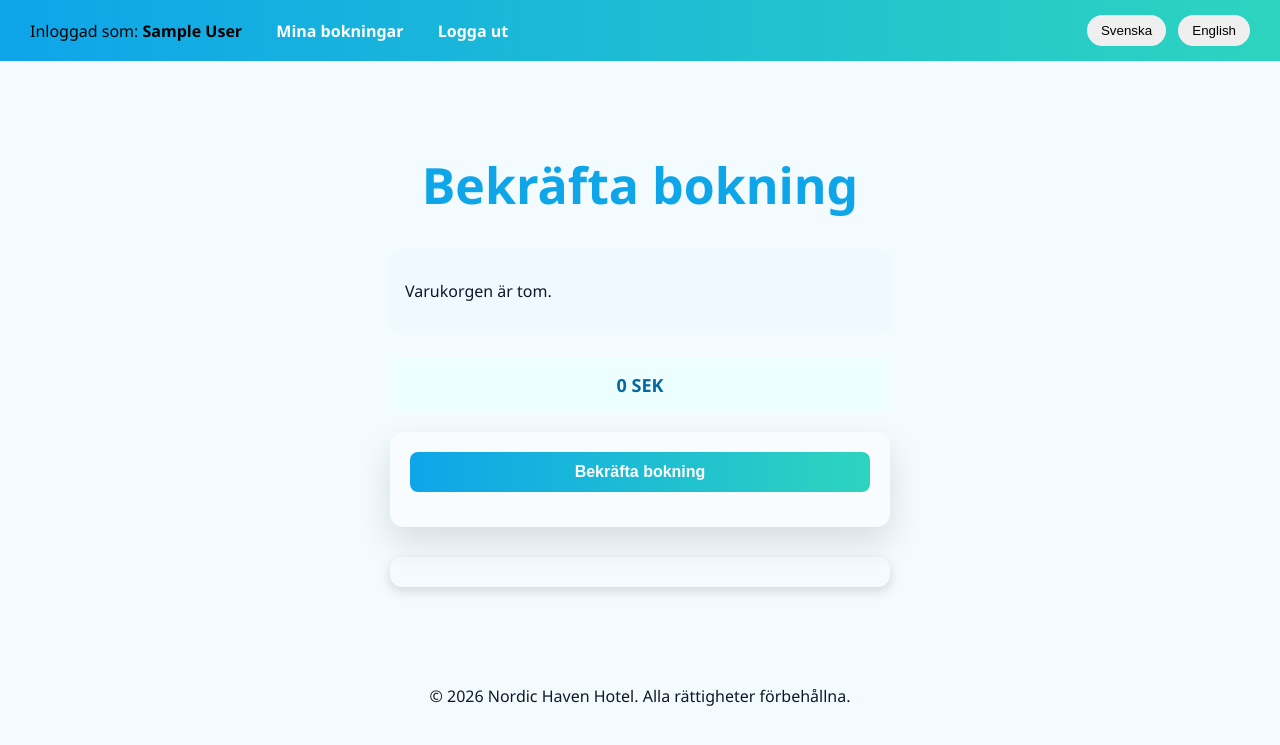
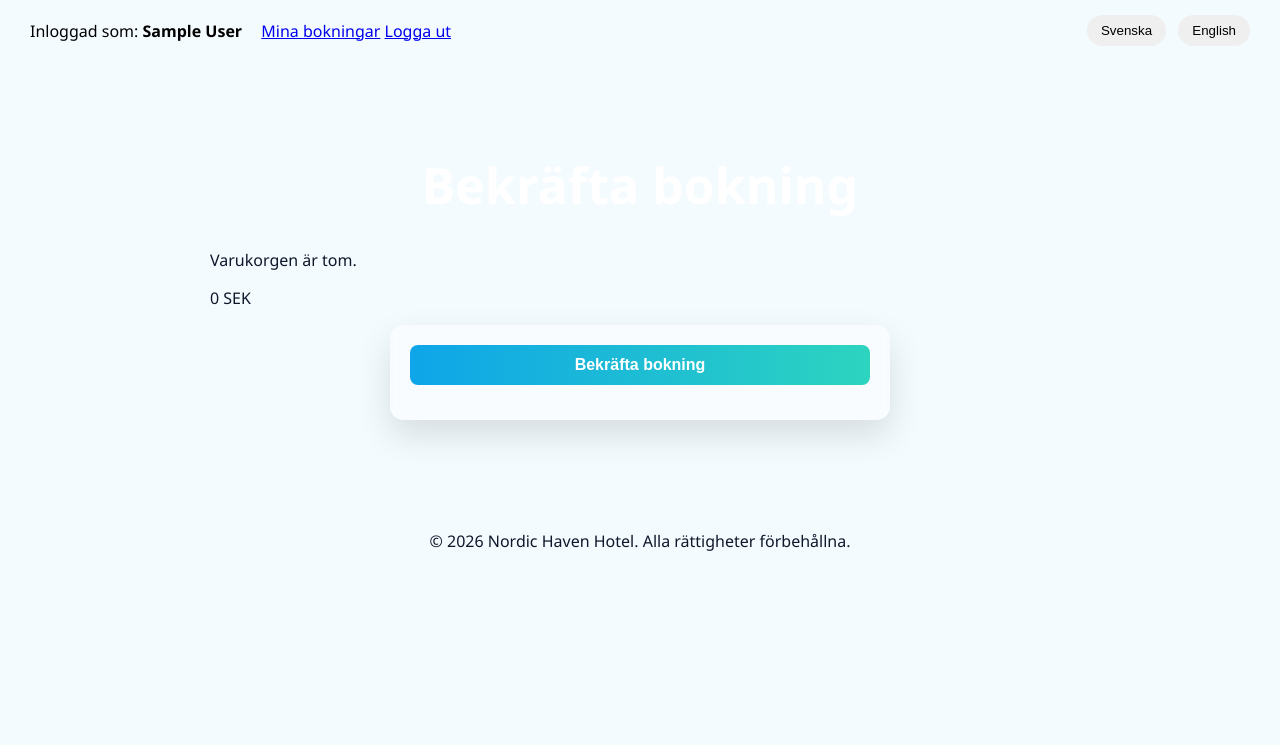
Before and after one commit to Zackkee/DSF100-Projekt, a Flask app: page /booking.html in a window 1280 px wide. Shown: the top 745 px of the page. Run offline with Flask 3, Linux system fonts and the light colour scheme; the visitor is signed in with stand-in values (Sample User, id 1).

Commit message:
lite ändring i css

```diff
--- a/static/style.css
+++ b/static/style.css
@@ -1,13 +1,14 @@
-
 * {
     box-sizing: border-box;
 }
+
 body {
     font-family: 'Segoe UI', Tahoma, Geneva, Verdana, sans-serif;
     margin: 0;
     padding: 0;
     background-color: #f4fbff;
     color: #0f172a;
+    overflow-x: hidden;
 }
 
 /* ===== Container ===== */
@@ -43,66 +27,82 @@
     background-attachment: scroll;
 }
 
-/* ===== Kontrast på text ===== */
+/* ===== Text ===== */
 .index-background h1,
 .index-background h2,
 .index-background p,
 .index-background label {
     color: #ffffff;
     text-shadow:
-        0 3px 8px rgba(0, 0, 0, 0.55),
-        0 6px 18px rgba(0, 0, 0, 0.35);
+        0 3px 8px rgba(0,0,0,0.55),
+        0 6px 18px rgba(0,0,0,0.35);
 }
 
 /* ===== Navigation ===== */
-nav {
+.main-nav {
     background: linear-gradient(90deg, #0ea5e9, #2dd4bf);
-    padding: 15px;
-    text-align: center;
+    display: flex;
+    justify-content: space-between;
+    align-items: center;
+    padding: 15px 30px;
 }
 
-nav a {
-    color: #ffffff;
+.nav-left,
+.nav-right {
+    display: flex;
+    align-items: center;
+    gap: 15px;
+}
+
+.nav-left a {
+    color: white;
     text-decoration: none;
-    margin: 0 15px;
     font-weight: 600;
 }
 
-nav a:hover {
+.nav-left a:hover {
     text-decoration: underline;
 }
 
-/* ===== Rubriker ===== */
+.nav-right button {
+    padding: 8px 14px;
+    border: none;
+    border-radius: 20px;
+    cursor: pointer;
+    font-weight: 600;
+}
+
+/* ===== Headings ===== */
 h1 {
     text-align: center;
     margin: 30px 0;
     font-size: 50px;
-    color: #0ea5e9;
+    color: #ffffff;
 }
 
-/* ===== Formulär (allmän) ===== */
+/* ===== Forms ===== */
 form {
     max-width: 500px;
     margin: 0 auto 30px;
     padding: 20px;
     border-radius: 14px;
-    background-color: rgba(255, 255, 255, 0.4);
+    background-color: rgba(255,255,255,0.4);
     backdrop-filter: blur(6px);
-    box-shadow: 0 15px 35px rgba(0, 0, 0, 0.12);
+    box-shadow: 0 15px 35px rgba(0,0,0,0.12);
+    overflow: hidden;
 }
 
 form label {
     display: block;
     margin-bottom: 8px;
     font-weight: 600;
-    color: #0284c7;
 }
 
-/* ===== Inputs ===== */
 form input,
 form select,
 form button {
     width: 100%;
+    max-width: 100%;
     padding: 11px;
     margin-bottom: 15px;
     border-radius: 8px;
@@ -118,85 +118,20 @@
     outline: none;
 }
 
-/* ===== Knapp ===== */
 form button {
     background: linear-gradient(90deg, #0ea5e9, #2dd4bf);
-    color: #ffffff;
+    color: white;
     border: none;
     cursor: pointer;
     font-weight: bold;
-    transition: all 0.3s ease;
 }
 
 form button:hover {
     transform: translateY(-2px);
-    box-shadow: 0 8px 22px rgba(0, 0, 0, 0.18);
+    box-shadow: 0 8px 22px rgba(0,0,0,0.18);
 }
 
-/* ===== Tabeller ===== */
-table {
-    width: 90%;
-    margin: 0 auto 30px;
-    border-collapse: collapse;
-    background-color: #ffffff;
-}
-
-table th,
-table td {
-    padding: 12px 15px;
-    border: 1px solid #e0f2fe;
-    text-align: center;
-}
-
-table th {
-    background-color: #0ea5e9;
-    color: #ffffff;
-}
-
-/* ===== Meddelanden (BOKNING och KUND) ===== */
-#message,
-#msg {
-    text-align: center;
-    font-size: 18px;
-    margin-top: 20px;
-    font-weight: bold;
-    padding: 15px;
-    border-radius: 12px;
-    width: 90%;
-    max-width: 500px;
-    margin-left: auto;
-    margin-right: auto;
-    box-shadow: 0 4px 12px rgba(0,0,0,0.15);
-}
-
-#message.success,
-#msg.success {
-    background-color: #d1fae5;
-    color: #15803d;
-    border: 1px solid #15803d;
-}
-
-#message.error,
-#msg.error {
-    background-color: #fee2e2;
-    color: #dc2626;
-    border: 1px solid #dc2626;
-}
-
-/* ==================================================
-   ROOMS PAGE
-================================================== */
-
-.rooms-hero {
-    background: linear-gradient(
-        rgba(0,0,0,0.45),
-        rgba(0,0,0,0.45)
-    ), url("1.jpg") center/cover no-repeat;
-    padding: 80px 20px;
-    text-align: center;
-    color: #ffffff;
-}
-
+/* ===== Rooms ===== */
 .rooms-wrapper {
     max-width: 1200px;
     margin: 60px auto;
@@ -238,136 +167,10 @@
     flex-direction: column;
     justify-content: flex-end;
     padding: 35px;
-    color: #ffffff;
+    color: white;
 }
 
-.room-overlay .price {
-    font-size: 18px;
-    font-weight: bold;
-    color: #2dd4bf;
-}
-
-/* ==================================================
-   MULTI ROOM BOOKING
-================================================== */
-
-#rooms {
-    margin: 25px auto;
-    max-width: 500px;
-    padding: 15px;
-    background: #f0f9ff;
-    border-radius: 10px;
-}
-
-#price {
-    max-width: 500px;
-    margin: 20px auto;
-    padding: 15px;
-    background: #ecfeff;
-    border-radius: 10px;
-    font-size: 18px;
-    font-weight: bold;
-    color: #0369a1;
-    white-space: pre-line;
-    text-align: center;
-}
-
-/* ==================================================
-   KUNDREGISTERING – NY DESIGN
-================================================== */
-.form-container {
-    max-width: 500px;
-    margin: 40px auto 60px;
-    padding: 30px;
-    background: rgba(255,255,255,0.9);
-    border-radius: 20px;
-    box-shadow: 0 20px 50px rgba(0,0,0,0.15);
-    text-align: center;
-}
-
-.form-container h1 {
-    margin-bottom: 30px;
-    font-size: 40px;
-    color: #0ea5e9;
-}
-
-.form-container form label {
-    display: block;
-    margin-bottom: 8px;
-    font-weight: 600;
-    color: #0284c7;
-    text-align: left;
-}
-
-.form-container form input {
-    width: 100%;
-    padding: 12px;
-    margin-bottom: 20px;
-    border-radius: 10px;
-    border: 1px solid #bae6fd;
-    font-size: 16px;
-    transition: all 0.3s ease;
-}
-
-.form-container form input:focus {
-    border-color: #0ea5e9;
-    box-shadow: 0 0 8px rgba(14,165,233,0.5);
-    outline: none;
-}
-
-
-.form-container form button {
-    width: 100%;
-    padding: 14px;
-    font-size: 18px;
-    font-weight: bold;
-    border-radius: 30px;
-    border: none;
-    background: linear-gradient(90deg, #0ea5e9, #2dd4bf);
-    color: #ffffff;
-    cursor: pointer;
-    transition: all 0.3s ease;
-}
-
-.form-container form button:hover {
-    transform: translateY(-3px);
-    box-shadow: 0 10px 25px rgba(0,0,0,0.2);
-}
-
-
-/* ===== Responsive för surfplatta och mobil ===== */
-
-/* Mobil – standard */
-h1 {
-    font-size: 28px;
-}
-
-.room-showcase {
-    height: 250px;
-}
-
-/* Surfplatta */
-@media (min-width: 577px) and (max-width: 992px) {
-    h1 {
-        font-size: 40px;
-    }
-
-    .room-showcase {
-        height: 350px;
-    }
-}
-
-/* Desktop */
-@media (min-width: 993px) {
-    h1 {
-        font-size: 50px;
-    }
-
-    .room-showcase {
-        height: 420px;
-    }
-}
-/* ===== Mobile Fix ===== */
+/* ===== Responsive ===== */
 @media (max-width: 576px) {
 
     .container {
```
Also changed, not shown: other parts of static/style.css (+38 -42 lines).
